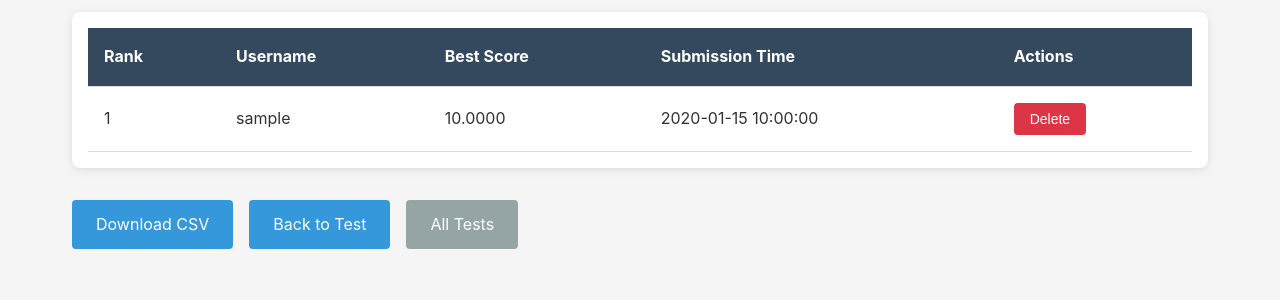
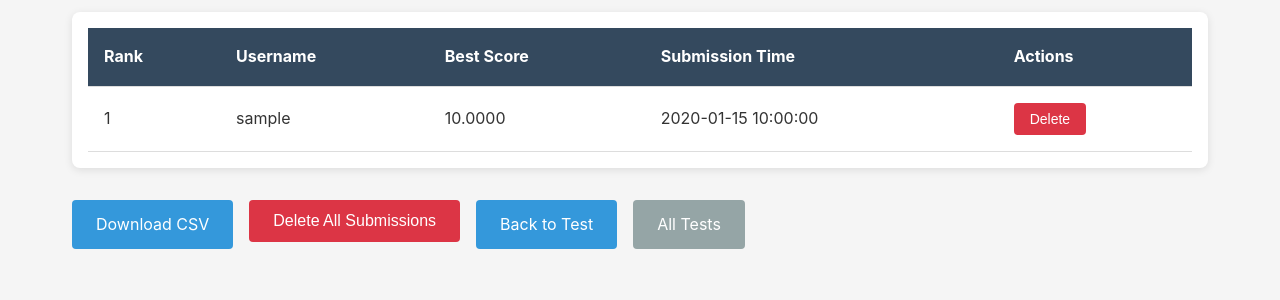
Before and after one commit to Elikplim-N/predict-it, a Flask app: template templates/leaderboard.html in a window 1280 px wide. Shown: the part 237-537 px from the top of the page. Run offline with Flask 3, Linux system fonts and the light colour scheme; the template is opened without the code that fills it: most values are stand-ins (such as "Sample title", 1, 10 or a date in 2020); some libraries are stand-ins or nearby versions.

Commit message:
Add admin Delete All submissions for a test
New /admin/delete_all_submissions/<test_id> route plus a Delete All
Submissions button on the leaderboard that wipes every submission for the
test in one action (with a confirmation prompt).

Co-Authored-By: Claude Opus 4.8 <noreply@anthropic.com>
Claude-Session: https://claude.ai/code/session_01EHaSbJCKdFUz6VnqZre7bh

```diff
--- a/app.py
+++ b/app.py
@@ -307,6 +307,18 @@ def delete_submission(submission_id):
         return redirect(url_for('leaderboard', test_id=submission['test_id']))
     return redirect(url_for('admin_dashboard'))
 
+@app.route('/admin/delete_all_submissions/<int:test_id>', methods=['POST'])
+def delete_all_submissions(test_id):
+    if not session.get('is_admin'):
+        return redirect(url_for('login'))
+
+    db = get_db_wrapper()
+    db.execute('DELETE FROM pi_submissions WHERE test_id = ?', (test_id,))
+    db.commit()
+
+    flash('All submissions for this test were deleted.')
+    return redirect(url_for('leaderboard', test_id=test_id))
+
 @app.route('/admin/edit_test/<int:test_id>', methods=['GET', 'POST'])
 def edit_test(test_id):
     if not session.get('is_admin'):
--- a/templates/leaderboard.html
+++ b/templates/leaderboard.html
@@ -42,6 +42,13 @@
 
 <div class="actions">
     <a href="{{ url_for('download_leaderboard', test_id=test.id) }}" class="btn">Download CSV</a>
+    {% if leaderboard %}
+    <form method="POST" action="{{ url_for('delete_all_submissions', test_id=test.id) }}"
+          onsubmit="return confirm('Delete ALL submissions for {{ test.name }}? This cannot be undone.');"
+          style="display: inline; margin: 0;">
+        <button type="submit" class="btn" style="background: #dc3545;">Delete All Submissions</button>
+    </form>
+    {% endif %}
     <a href="{{ url_for('test_detail', test_id=test.id) }}" class="btn">Back to Test</a>
     <a href="{{ url_for('index') }}" class="btn btn-secondary">All Tests</a>
 </div>
```
